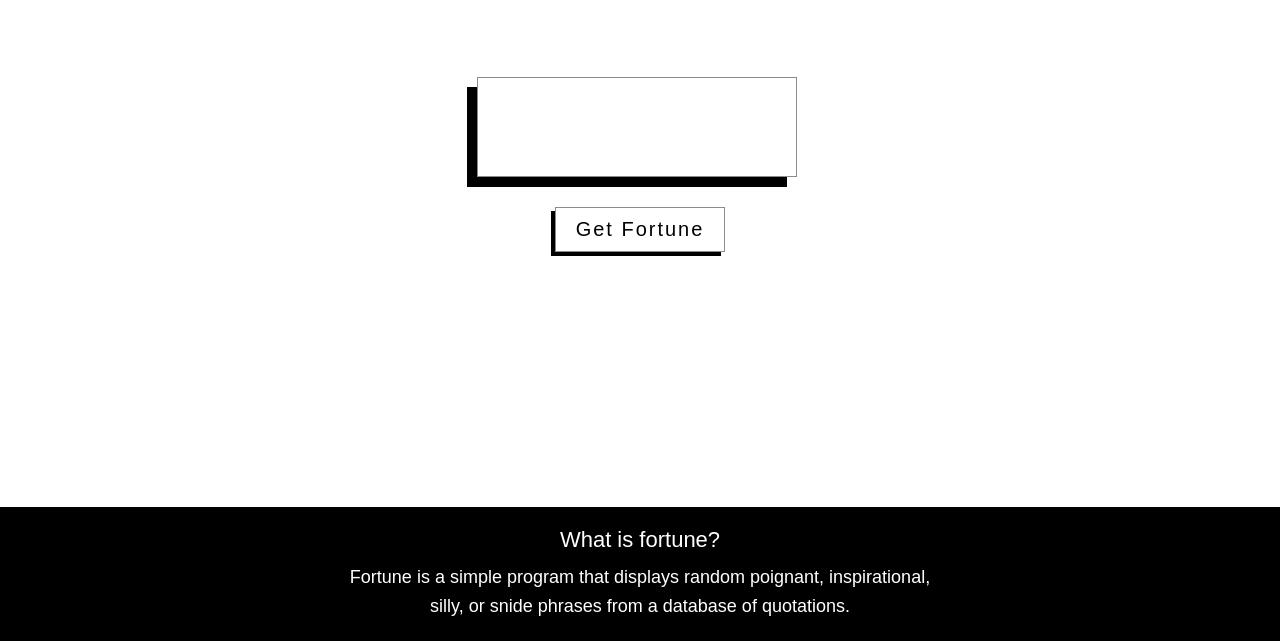
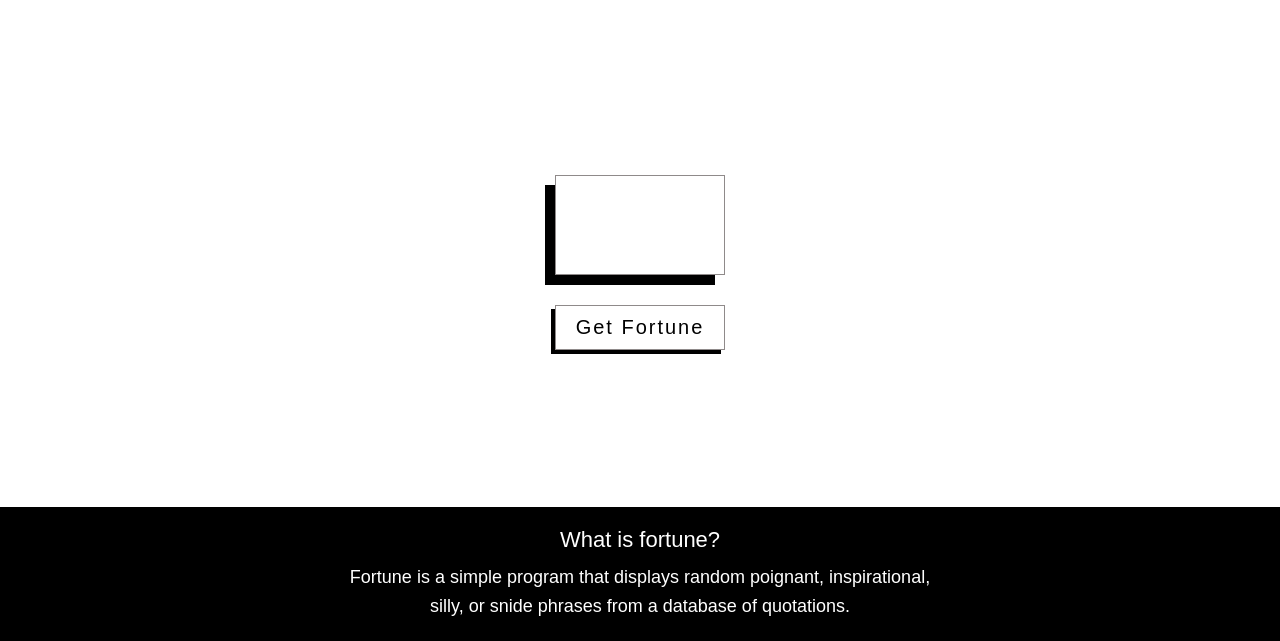
Before and after one commit to Trishit-H/fortune-frontend, a plain HTML site: page index.html in a window 1280 px wide. Shown: the part 159-800 px from the top of the page. Drawn offline with Linux system fonts and the light colour scheme; no server answers; a web font is replaced by a local one.

Commit message:
Display  changes

```diff
--- a/css/style.css
+++ b/css/style.css
@@ -22,11 +22,11 @@ body {
   overflow-y: auto;
 }
 
-#main {
+/* #main {
   display: flex;
   flex-direction: column;
   gap: 60px;
-}
+} */
 
 #heading h1 {
   font-family: 'Bungee Shade', sans-serif;
--- a/index.html
+++ b/index.html
@@ -8,7 +8,7 @@
     <title>Document</title>
   </head>
   <body>
-    <div id="main">
+    <!-- <div id="main"> -->
     <!-- Webpage heading -->
     <header>
       <div id="heading">
@@ -26,7 +26,7 @@
       </div>
       <button id="btn-fortune">Get Fortune</button>
     </section>
-    </div>
+    <!-- </div> -->
 
     <!-- Footer section -->
     <footer>
```
Lines whose indentation alone changed are shown as unchanged.
